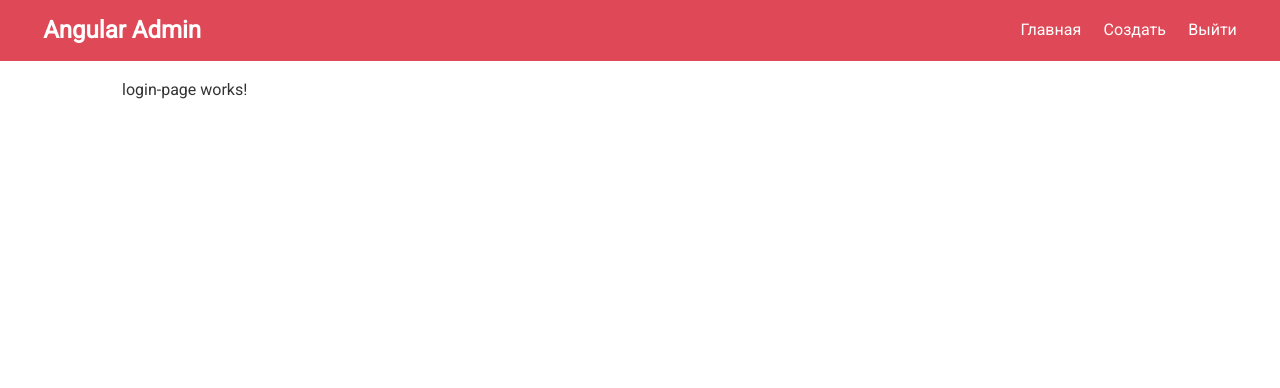
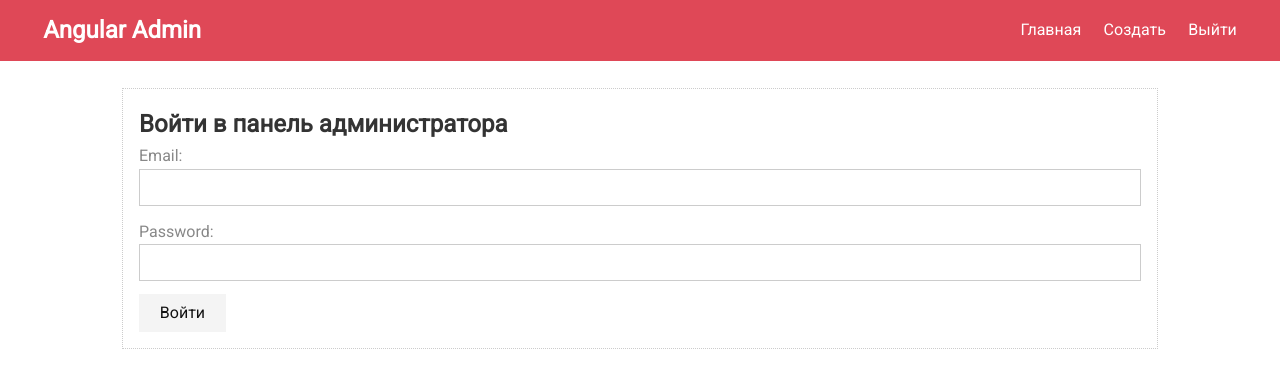
Before and after one commit to epetrov2/tut-ng-blog, an Angular app: page /admin/login in a window 1280 px wide. Shown: the top 388 px of the page. Built offline with nearby package versions, Linux system fonts and the light colour scheme; no server answers.

Commit message:
Make login page template

```diff
--- a/src/app/admin/admin.module.ts
+++ b/src/app/admin/admin.module.ts
@@ -6,10 +6,12 @@
 import { DashboardPageComponent } from './dashboard-page/dashboard-page.component';
 import { CreatePageComponent } from './create-page/create-page.component';
 import { EditPageComponent } from './edit-page/edit-page.component';
+import { ReactiveFormsModule } from "@angular/forms";
 
 @NgModule({
     imports: [
         CommonModule,
+        ReactiveFormsModule,
         RouterModule.forChild([
             { path: '', component: AdminLayoutComponent, children: [
                 { path: '', redirectTo: '/admin/login', pathMatch: 'full'},
--- a/src/app/admin/login-page/login-page.component.html
+++ b/src/app/admin/login-page/login-page.component.html
@@ -1 +1,32 @@
-<p>login-page works!</p>
+<form class="card" [formGroup]="form" (ngSubmit)="submit()">
+    <h2>Войти в панель администратора</h2>
+
+    <div class="form-control"
+    [ngClass]="{invalid: form.get('email')?.touched && form.get('email')?.invalid}">
+        <label for="email">Email:</label>
+        <input id="email" type="email" formControlName="email">
+        <div
+        *ngIf="form.get('email')?.touched && form.get('email')?.invalid"
+        class="validation">
+            <small *ngIf="form.get('email')?.hasError('required')">Email не введён</small>
+            <small *ngIf="form.get('email')?.hasError('email')">Не верный email</small>
+        </div>
+    </div>
+
+    <div class="form-control"
+    [ngClass]="{invalid: form.get('password')?.touched && form.get('password')?.invalid}">
+        <label for="password">Password:</label>
+        <input id="password" type="password" formControlName="password">
+        <div class="validation"
+        *ngIf="form.get('password')?.touched && form.get('password')?.invalid">
+        <small *ngIf="form.get('password')?.hasError('required')">Пароль не введён</small>
+        <small *ngIf="form.get('password')?.hasError('minlength')">Пароль слишком короткий ({{form.get('password')?.errors?.['minlength'].actualLength}}). Должен быть не менее {{form.get('password')?.errors?.['minlength'].requiredLength}}.</small>
+
+        </div>
+    </div>
+
+    <button
+    class="btn btn-primary"
+    type="submit"
+    [disabled]="form.invalid">Войти</button>
+</form>
--- a/src/app/admin/login-page/login-page.component.ts
+++ b/src/app/admin/login-page/login-page.component.ts
@@ -1,4 +1,7 @@
 import { Component, OnInit } from '@angular/core';
+import { FormControl, FormGroup, Validators } from '@angular/forms';
+
+import { User } from '../../shared/interfaces';
 
 @Component({
   selector: 'app-login-page',
@@ -7,9 +10,31 @@
 })
 export class LoginPageComponent implements OnInit {
 
+  public form: FormGroup = new FormGroup(
+    {email: new FormControl(null, [
+      Validators.required,
+      Validators.email
+    ]),
+    password: new FormControl(null, [
+      Validators.required,
+      Validators.minLength(3)
+    ])}
+  );
+
   constructor() { }
 
   ngOnInit(): void {
+
+  }
+
+  submit() {
+    if (this.form.invalid)
+    return;
+
+    const user: User = {
+      email: this.form.value.email,
+      password: this.form.value.password
+    }
   }
 
 }
--- a/src/app/app.module.ts
+++ b/src/app/app.module.ts
@@ -7,6 +7,7 @@
 import { HomePageComponent } from './home-page/home-page.component';
 import { PostPageComponent } from './post-page/post-page.component';
 import { PostComponent } from './shared/components/post/post.component';
+import { ReactiveFormsModule } from '@angular/forms';
 
 @NgModule({
   declarations: [
@@ -18,6 +19,7 @@
   ],
   imports: [
     BrowserModule,
+    ReactiveFormsModule,
     AppRoutingModule
   ],
   providers: [],
--- /dev/null
+++ b/src/app/shared/interfaces.ts
@@ -0,0 +1,4 @@
+export interface User {
+    email: string;
+    password: string;
+}
```
